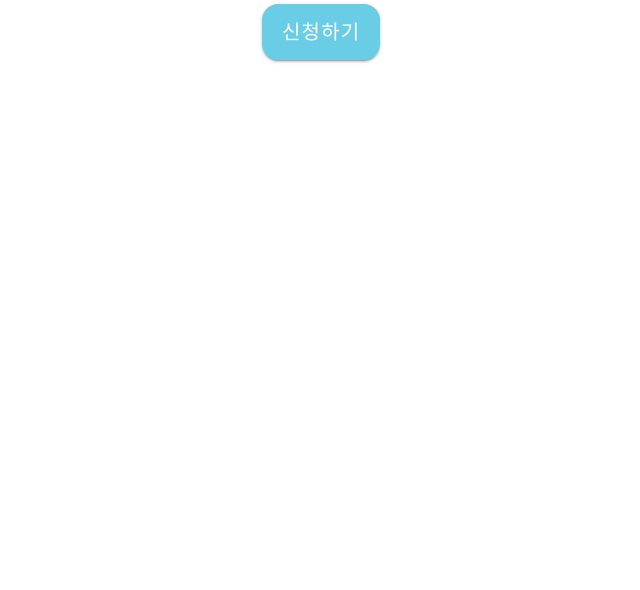
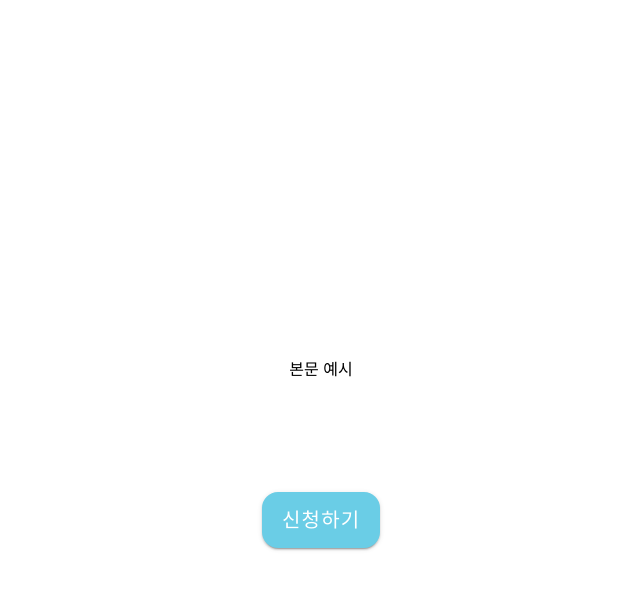
Before and after one commit to khoon9/match-FE, a React (Vite) app: page /vision in a window 1280 px wide. Shown: the top 590 px of the page, without its empty margins (319-959 px from the left). Built offline with nearby package versions, Linux system fonts and the light colour scheme; a web font is replaced by a local one.

Commit message:
chore: #1 설명문 추가

```diff
--- a/src/page/VisionPage/index.tsx
+++ b/src/page/VisionPage/index.tsx
@@ -14,12 +14,12 @@ const VisionPage = () => {
   };
   return (
     <IonPage>
-      <IonHeader></IonHeader>
-      <IonContent>
+      <BaseDiv>
+        <StyledTextDiv>본문 예시</StyledTextDiv>
         <StyledApplyButton id="submitModarOpen" size="large">
           신청하기
         </StyledApplyButton>
-      </IonContent>
+      </BaseDiv>
       <SubmitModar
         modal={submitModalRef}
         openId={"submitModarOpen"}
@@ -32,6 +32,24 @@ const VisionPage = () => {
 
 export default VisionPage;
 
+const BaseDiv = styled.div`
+  display: flex;
+  flex-direction: column;
+  justify-content: center;
+  align-items: center;
+
+  height: 100%;
+  width: 100%;
+`;
+
 const StyledApplyButton = styled(IonButton)`
   --border-radius: 1rem;
 `;
+
+const StyledTextDiv = styled.div`
+  display: flex;
+  justify-content: center;
+  align-items: center;
+
+  height: 15rem;
+`;
```
